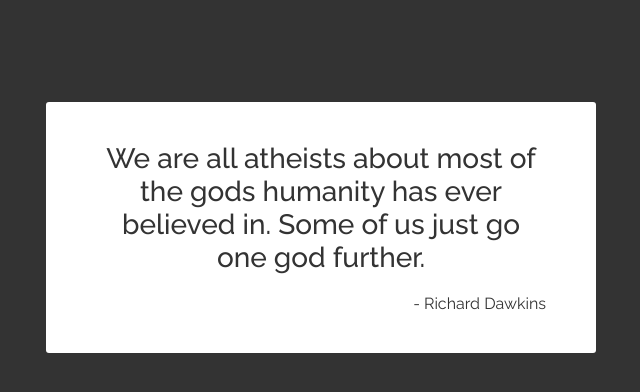
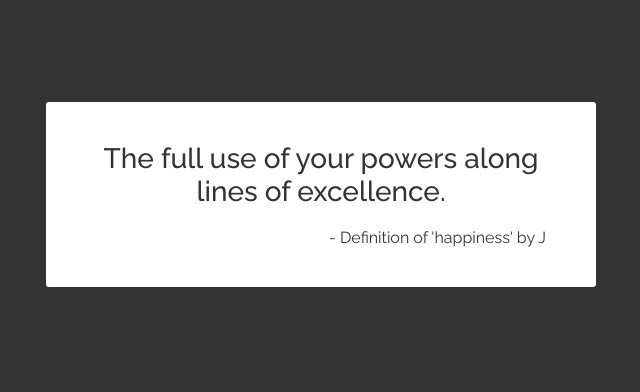
Before and after one commit to maybetonyfu/daily-quote, a plain HTML site: page index.html in a window 1280 px wide. Shown: the whole page, without its empty margins (319-959 px from the left). Drawn offline with Linux system fonts and the light colour scheme.

Commit message:
New Release

```diff
--- a/index.html
+++ b/index.html
@@ -1 +1 @@
-<html> <head> <link rel="stylesheet" type="text/css" href="quote.css"> </head> <body> <div class="quote-box"> <div class="quote-text"> <span id="text">We are all atheists about most of the gods humanity has ever believed in. Some of us just go one god further.</span> </div> <div class="quote-author"> - <span id="author">Richard Dawkins</span> </div> </div> </body> </html>
+<html> <head> <link rel="stylesheet" type="text/css" href="quote.css"> </head> <body> <div class="quote-box"> <div class="quote-text"> <span id="text">The full use of your powers along lines of excellence.</span> </div> <div class="quote-author"> - <span id="author">Definition of 'happiness' by J</span> </div> </div> </body> </html>
```
